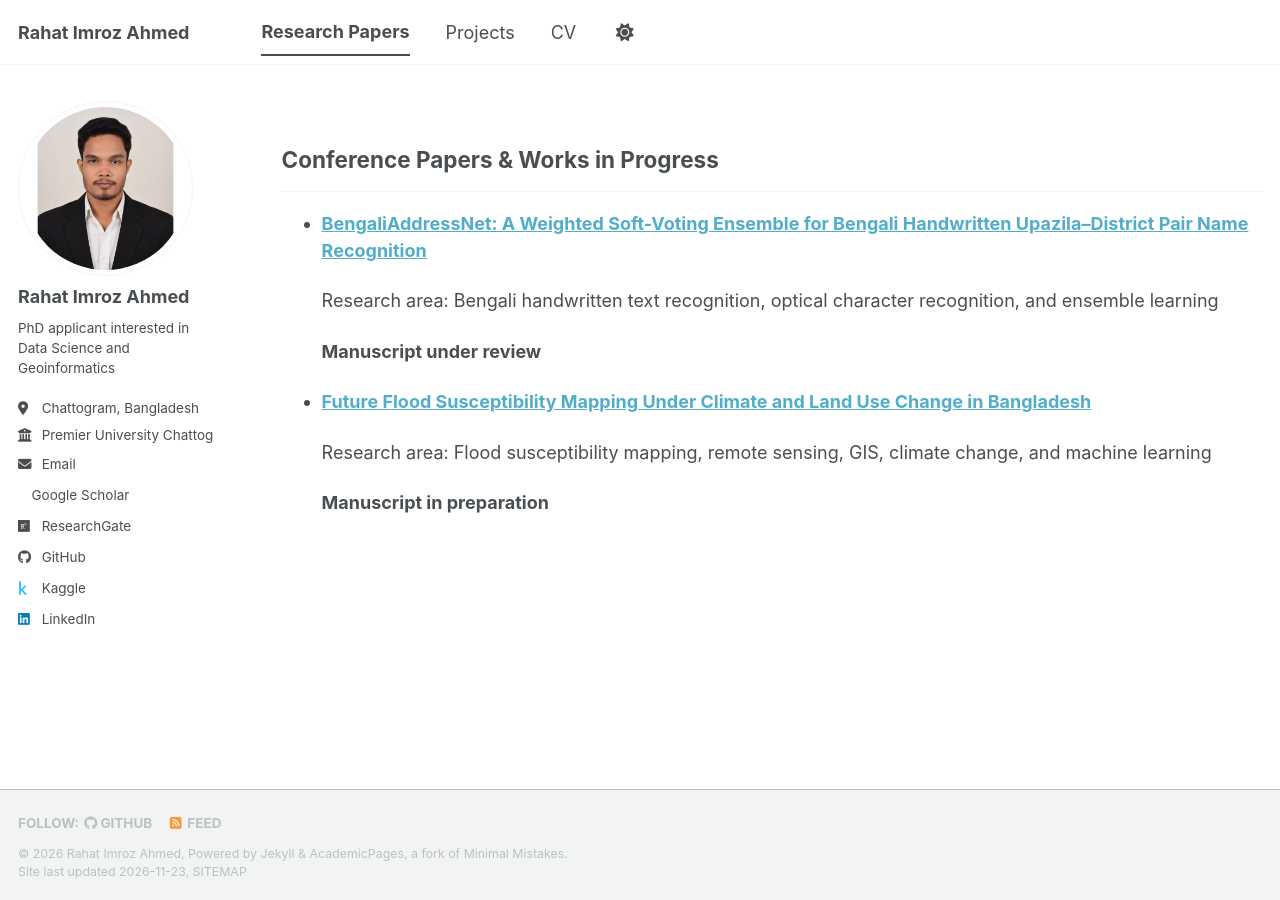
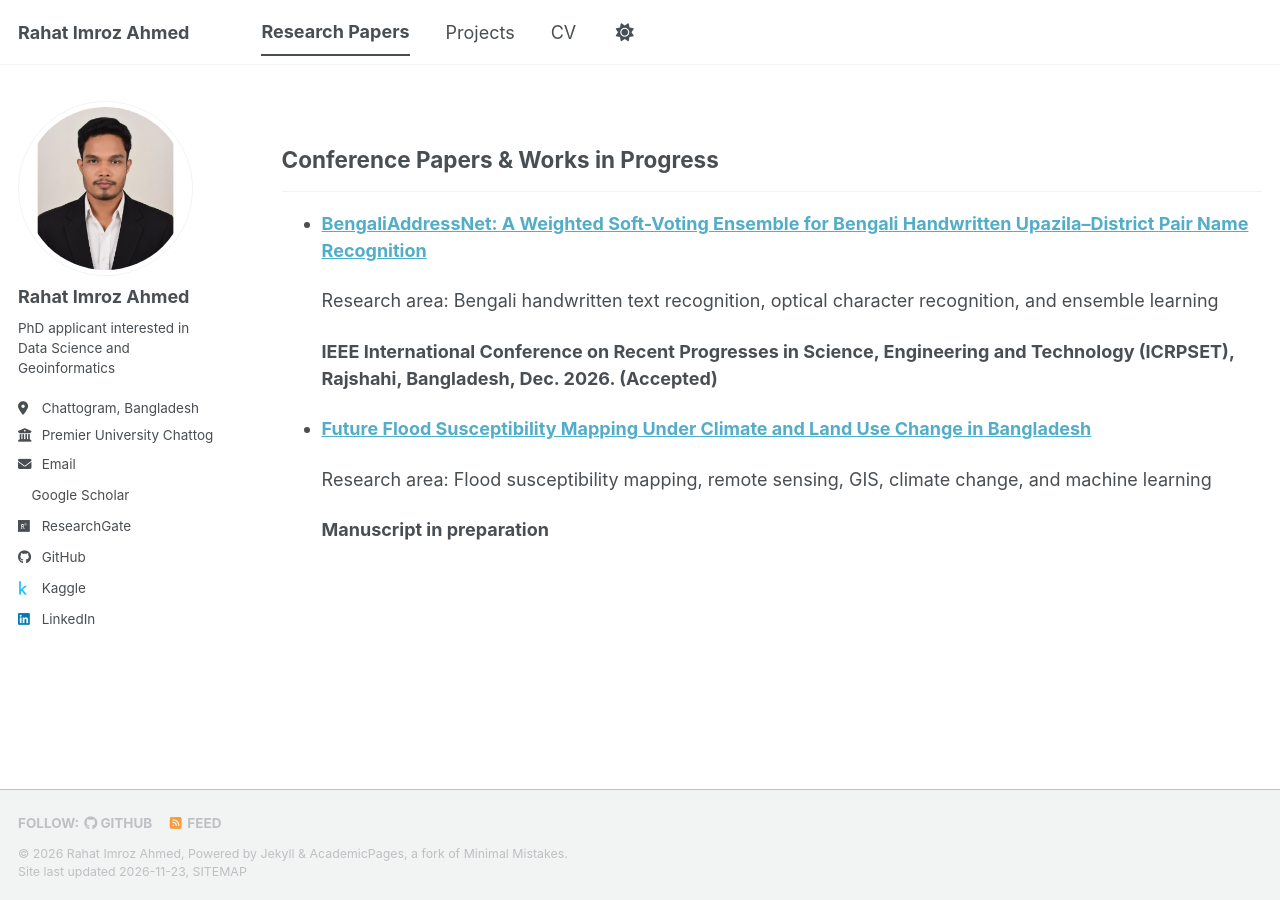
Before and after one commit to RahatAhmed171/RahatAhmed171.github.io, a Jekyll site: the page built from _pages/publications.html, in a window 1280 px wide. Built offline with Jekyll 4.4.1, drawn with Linux system fonts in a browser that asks for light colours; a style sheet for code colours, icons or effects is not loaded.

Commit message:
acceptance of paper added

```diff
--- a/_pages/publications.html
+++ b/_pages/publications.html
@@ -18,7 +18,7 @@ author_profile: true
 Ensemble for Bengali Handwritten Upazila–District
 Pair Name Recognition</a></strong></p>
     <p>Research area: Bengali handwritten text recognition, optical character recognition, and ensemble learning</p>
-    <b> <p>Manuscript under review</p></b>
+    <b> <p>IEEE International Conference on Recent Progresses in Science, Engineering and Technology (ICRPSET), Rajshahi, Bangladesh, Dec. 2026. (Accepted)</p></b>
 
   </li>
 
```
